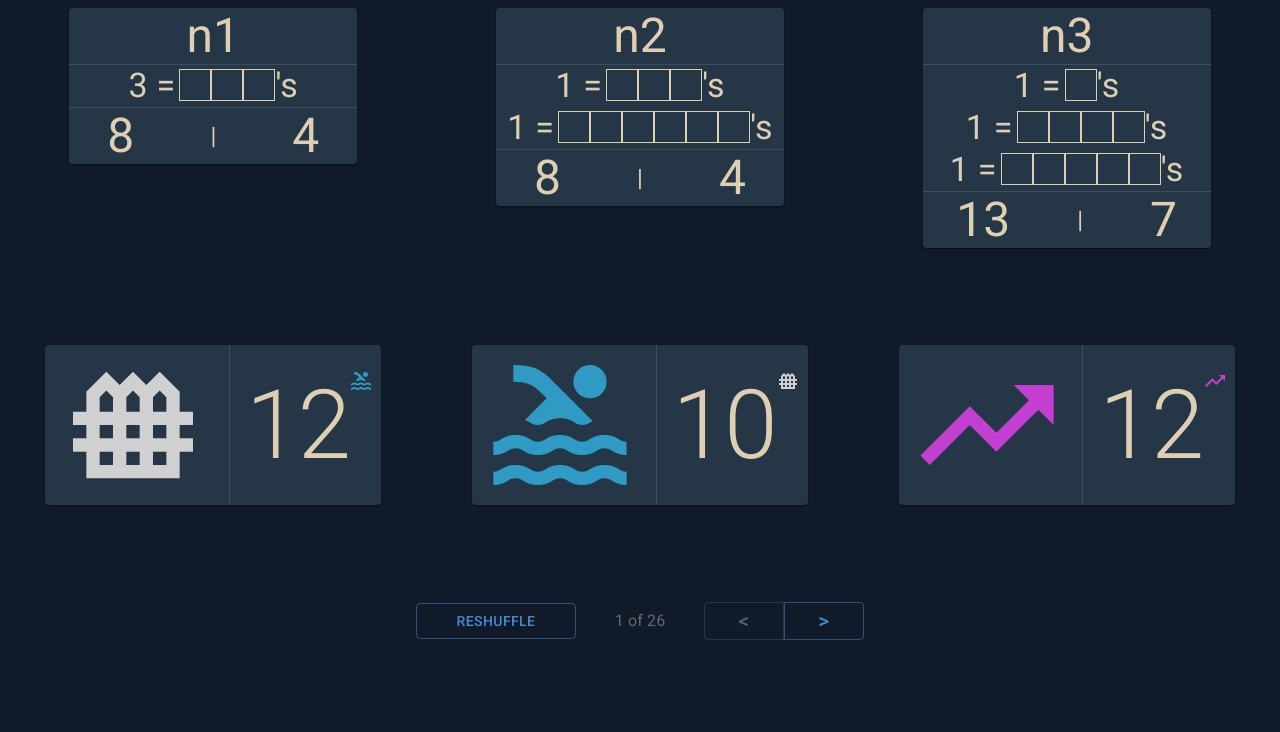
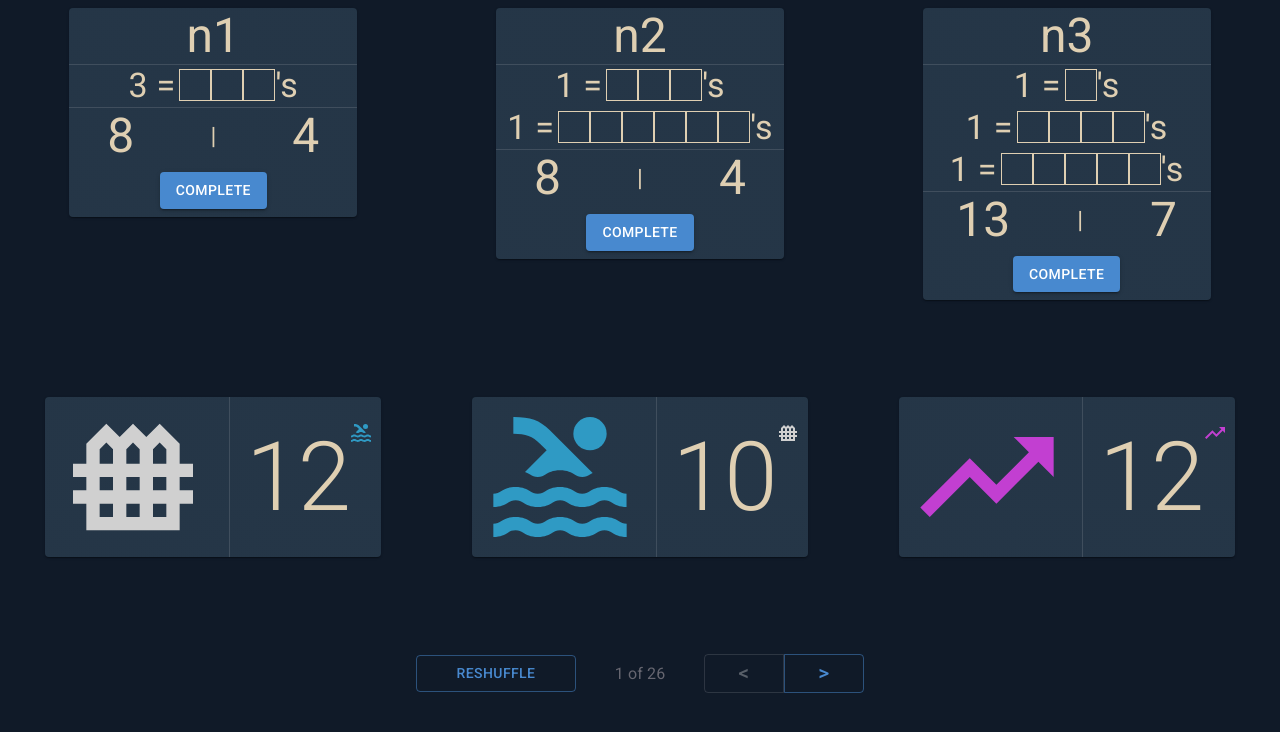
Before and after one commit to jordanellis/welcometo, a React (Create React App) app: page / in a window 1280 px wide. Shown: the top 732 px of the page. Built offline with nearby package versions, Linux system fonts and the light colour scheme.

Commit message:
Dep bump and fixed terrible UX on bonus cards

```diff
--- a/src/components/Game.tsx
+++ b/src/components/Game.tsx
@@ -253,11 +253,11 @@
     );
   }
 
-	const displayBonus = (bonus: BonusCard, bonusName: string) => {
+	const displayBonus = (bonus: BonusCard, bonusName: string, setBonus: React.Dispatch<React.SetStateAction<BonusCard | undefined>>) => {
     const DISP_WID = screenLargerThanSM ? "18rem" : "10rem";
 		return (
 			<Grid item xs={4}>
-				<Card sx={{ m: "0 auto", maxWidth: DISP_WID }} onClick={() => {bonus.completed = true}}>
+				<Card sx={{ m: "0 auto", maxWidth: DISP_WID, textAlign: "center" }} >
 					<Typography variant={screenLargerThanSM ? "h3" : "body1"} sx={{ textAlign: "center" }}>{bonusName}</Typography>
 					<Divider />
 					{bonus.requirements.map((req, i) => (
@@ -274,13 +274,25 @@
 					<Box sx={{ display: "flex", justifyContent: "space-around", alignItems: "center" }}>
 						{bonus?.completed
             ?
-              <Typography variant={screenLargerThanSM ? "h3" : "h6"}>X</Typography>
+              <Typography variant={screenLargerThanSM ? "h3" : "h6"} sx={{ textDecoration: "line-through", color: "#dfcfb240" }}>{bonus?.first_points}</Typography>
             :
               <Typography variant={screenLargerThanSM ? "h3" : "h6"}>{bonus?.first_points}</Typography>
             }
 						<Typography variant={screenLargerThanSM ? "h5" : "caption"}>{" | "}</Typography>
 						<Typography variant={screenLargerThanSM ? "h3" : "h6"}>{bonus?.other_points}</Typography>
 					</Box>
+          <Button
+            disabled={bonus?.completed}
+            onClick={() => {
+              bonus.completed = true;
+              setBonus(JSON.parse(JSON.stringify(bonus)));
+            }}
+            color="secondary"
+            variant="contained"
+            sx={{ my: 1 }}
+          >
+            Complete
+          </Button>
 				</Card>
 			</Grid>
 		);
@@ -290,9 +302,9 @@
 
   return (
     <Grid container marginTop="0.5rem">
-			{bonusOne && displayBonus(bonusOne, "n1")}
-			{bonusTwo && displayBonus(bonusTwo, "n2")}
-			{bonusThree && displayBonus(bonusThree, "n3")}
+			{bonusOne && displayBonus(bonusOne, "n1", setBonusOne)}
+			{bonusTwo && displayBonus(bonusTwo, "n2", setBonusTwo)}
+			{bonusThree && displayBonus(bonusThree, "n3", setBonusThree)}
 			<Grid item xs={12}>
 				<Divider sx={{ m: DIVIDER_SPACING, visibility: "hidden" }} />
 			</Grid>
```
Also changed, not shown: package.json (+18 -18 lines), 1 other file (tests, documents, lock files or other folders).
